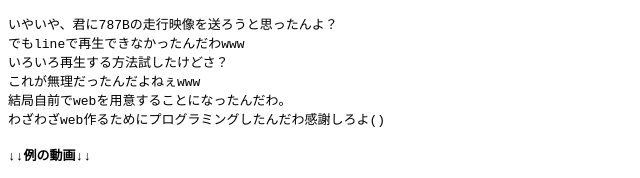
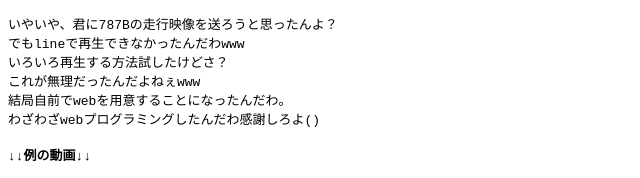
Before and after one commit to GAS-projects/TheMovie, a plain HTML site: page index.html in a window 1280 px wide. Shown: the part 298-476 px from the top of the page, without its empty margins (0-640 px from the left). Drawn offline with Linux system fonts and the light colour scheme; grey boxes are pictures that could not be loaded.

Commit message:
Update index.html

```diff
--- a/index.html
+++ b/index.html
@@ -9,7 +9,7 @@
 <body>
     <h1>親愛なる業務用おにぎり</h1>
     <img src="image.png" alt="とある桃屋さん" width="300px" height="206px">
-    <pre>いやいや、君に787Bの走行映像を送ろうと思ったんよ？<br>でもlineで再生できなかったんだわwww<br>いろいろ再生する方法試したけどさ？<br>これが無理だったんだよねぇwww<br>結局自前でwebを用意することになったんだわ。<br>わざわざweb作るためにプログラミングしたんだわ感謝しろよ()<br><h4>↓↓例の動画↓↓</h4></pre>
+    <pre>いやいや、君に787Bの走行映像を送ろうと思ったんよ？<br>でもlineで再生できなかったんだわwww<br>いろいろ再生する方法試したけどさ？<br>これが無理だったんだよねぇwww<br>結局自前でwebを用意することになったんだわ。<br>わざわざwebプログラミングしたんだわ感謝しろよ()<br><h4>↓↓例の動画↓↓</h4></pre>
     <video src="video.mp4" controls preload="metadata" autoplay muted playsinline width="360px" height="202px"></video>
 </body>
 </html>
```
